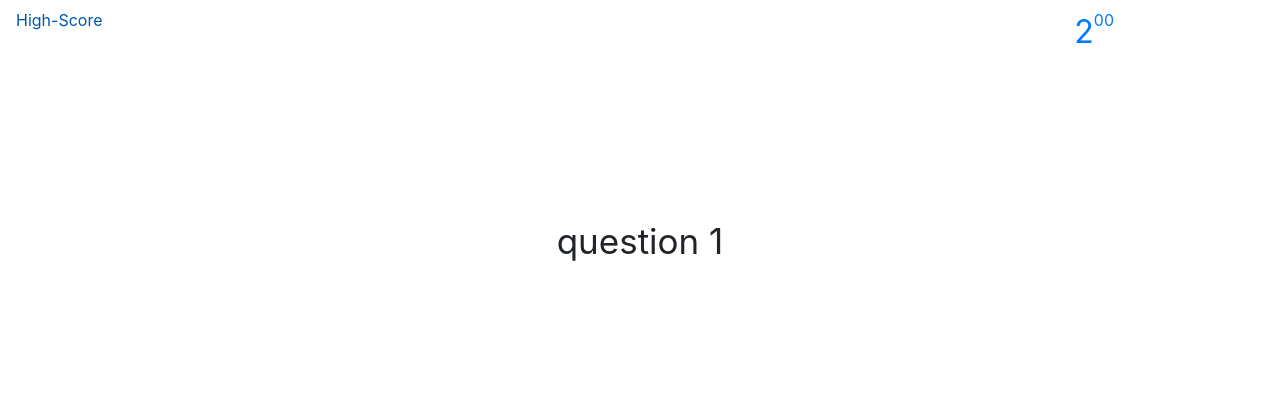
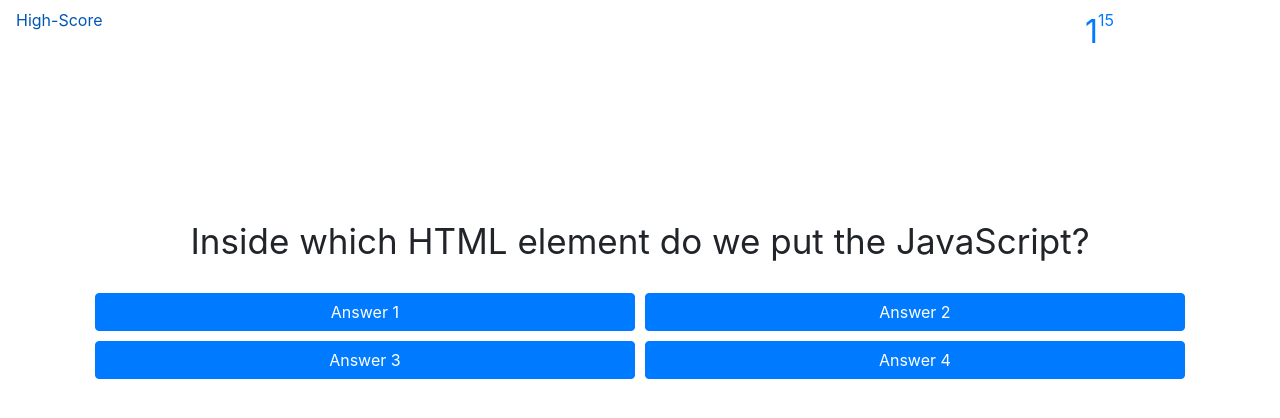
Before and after one commit to traviscult/Code-Quiz, a plain HTML site: page index.html in a window 1280 px wide. Both pictures are taken after a click on the element "Click here to being the code quiz!". Drawn offline with nearby package versions, Linux system fonts and the light colour scheme.

Commit message:
added questions and adjusted some css

```diff
--- a/index.html
+++ b/index.html
@@ -19,22 +19,22 @@
         <nav class="nav">
             <a class="nav-link active" href="#">High-Score</a>
             <a class="nav-link timer" id="timer" href="#"><div class="time">
-                <div id="minutes">2</div>
-                <div id="seconds">00</div>
+                <div id="minutes">1</div>
+                <div id="seconds">15</div>
               </div></a>
         </nav>
     </header>
 
     <section id="quiz-area">
-        <p class="rules">  You will have 2 minutes to complete the quiz. For each question answered incorrectly you will
-            lose 10 seconds.
-
-            <br>Good Luck!</p>
+        <p class="rules">  You will have 1 minute and 15 seconds to complete the quiz. For each question answered incorrectly you will
+            lose 5 seconds.
+            <br><strong>Good Luck!</strong></p>
         <div id="start-btn"> <button type="button" class="btn btn-primary start-btn">Click here to being the code quiz!</button></div>
 
         <div class="container hide" id='container'>
             <div class="question-container" id="question">
                 question area
+            </div>
                 <div id="answer-btns" class="btn-grid">
                     <button type="button" class="btn btn-primary">Answer 1</button>
                     <button type="button" class="btn btn-primary">Answer 2</button>
--- a/script.js
+++ b/script.js
@@ -6,15 +6,23 @@ const QuestionContainerEl = document.getElementById('container');
 const gameTimerEl = document.getElementById('timer');
 const questionEl = document.getElementById('question')
 const answerButtonsEl = document.getElementById('answer-btns')
+const Timer = document.getElementById('timer');
 
 let shuffledQuestions, currentQuestionIndex
 
 startButton.addEventListener('click', startGame)
 
-let gameTimerEL = 120 * 1000
+let gameTimer = 75;
+let minutesDisplay = document.querySelector("#minutes");
+let secondsDisplay = document.querySelector("#seconds");
+let startTimer = document.querySelector("#start-btn");
 let score = 0;
 
 // timerLossForWrongAnswer = 5 * 1000ms
+// function startTimer() {
+
+// }
+
 
 // check for start button hide rules and display first question
 function startGame() {
@@ -22,22 +30,22 @@ function startGame() {
     $( ".start-btn" ).hide();
     shuffledQuestions = questions.sort(() => Math.random() - .5)
     currentQuestionIndex = 0
-    $( ".rules" ).hide();;
+    $( ".rules" ).hide();
     $( ".container" ).removeClass("hide");
     setNextQuestion()
+    startTimer()
 }
 
 function setNextQuestion() {
-    resetState()
     showQuestion(shuffledQuestions[currentQuestionIndex])
 
 }
+
 function showQuestion(question) {
     questionEl.innerText = question.question
     question.answers.forEach(answer => {
-      const button = document.createElement('button')
+      //this will not disply the answers in the answer buttons!!!!!!!!!!!!!!!!!!!!!!
       button.innerText = answer.text
-      button.classList.add('btn')
       if (answer.correct) {
         button.dataset.correct = answer.correct
       }
@@ -56,89 +64,51 @@ function selectAnswer() {
     if (shuffledQuestions.length > currentQuestionIndex + 1) {
     } else {
       startButton.innerText = 'Restart'
-
     }
 
 }
 
-function resetState() {
-    clearStatusClass(document.body)
-    while (answerButtonsEl.firstChild) {
-      answerButtonsEl.removeChild(answerButtonsEl.firstChild)
-    }
-  }
-
-  function clearStatusClass(element) {
-    element.classList.remove('correct')
-    element.classList.remove('wrong')
-  }
+function clearStatusClass(element) {
+  element.classList.remove('correct')
+  element.classList.remove('wrong')
+}
 
 // setting questions to an array of questions
 const questions = [
     {
-        question: 'question 1',
+        question: 'Inside which HTML element do we put the JavaScript?',
         answers: [
-          { text: '1', correct: true },
-          { text: '2', correct: false },
-          { text: '3', correct: false },
-          { text: '4', correct: false }
+          { text: '<javascript> ', correct: false },
+          { text: '<js>', correct: false },
+          { text: '<script> ', correct: true },
+          { text: '<scripting>', correct: false }
         ]
       },
       {
-        question: 'question 2',
+        question: 'How do you write "Hello World" in an alert box?',
         answers: [
-          { text: '1', correct: true },
-          { text: '2', correct: false },
-          { text: '3', correct: false },
-          { text: '4', correct: false }
+          { text: 'alert("Hello World"); ', correct: true },
+          { text: 'msg("Hello World");', correct: false },
+          { text: 'msgBox("Hello World");', correct: false },
+          { text: 'alertBox("Hello World");', correct: false }
         ]
       },
       {
-        question: 'question 3',
+        question: 'How to write an IF statement in JavaScript?',
         answers: [
-          { text: '1', correct: true },
-          { text: '2', correct: false },
-          { text: '3', correct: false },
-          { text: '4', correct: false }
+          { text: 'if i = 5 then', correct: false },
+          { text: 'if (i == 5)  ', correct: true },
+          { text: 'if i == 5 then', correct: false },
+          { text: 'if i = 5', correct: false }
         ]
       },
       {
-        question: 'question 4',
+        question: 'How to write an IF statement for executing some code if "i" is NOT equal to 5?',
         answers: [
-          { text: '1', correct: true },
-          { text: '2', correct: false },
-          { text: '3', correct: false },
-          { text: '4', correct: false }
+          { text: 'if i =! 5 then', correct: false },
+          { text: 'if (i <> 5)', correct: false },
+          { text: 'if i <> 5', correct: false },
+          { text: 'if (i != 5)  ', correct: true }
         ]
       }
 ]
-
-
-// start timer - update top left timer
-
-
-    // decrese timer by 1 seconds (1000ms)
-// Question Loop
-    // display question and answers
-        // display in HTML ID -  quiz-zone
-
-    // check for answer
-        // an event attached to the 4 answers
-
-    // Input right or wrong
-
-    // wrong no point, -5 timer
-        // gameTimer - tierLossForWrongAnswer
-    // right +1 point
-
-    // if not end of questions || end of timer go back to question loop
-
-// If player rus out of time, nil points - Fail pop up
-    // Do you wnt to play again? ALERT pop up!
-
-
-// After loop is complete check score
-    // if high score enter user name
-    // if not annouce they suck
-
-    // Wait for input to restart game
--- a/style.css
+++ b/style.css
@@ -1,6 +1,6 @@
 body {
 }
-p {
+.rules {
   text-align: center;
   margin-top: 150px;
 }
```
